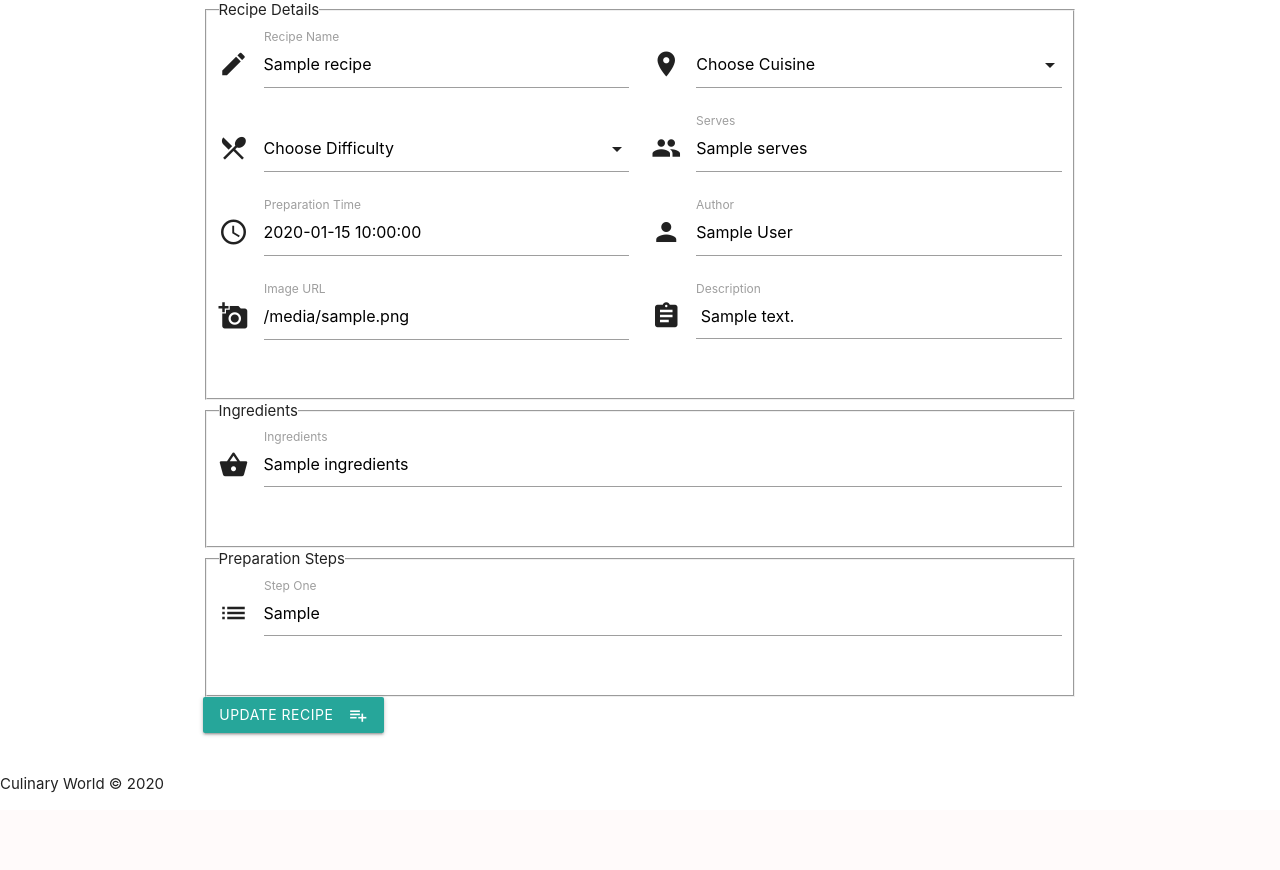
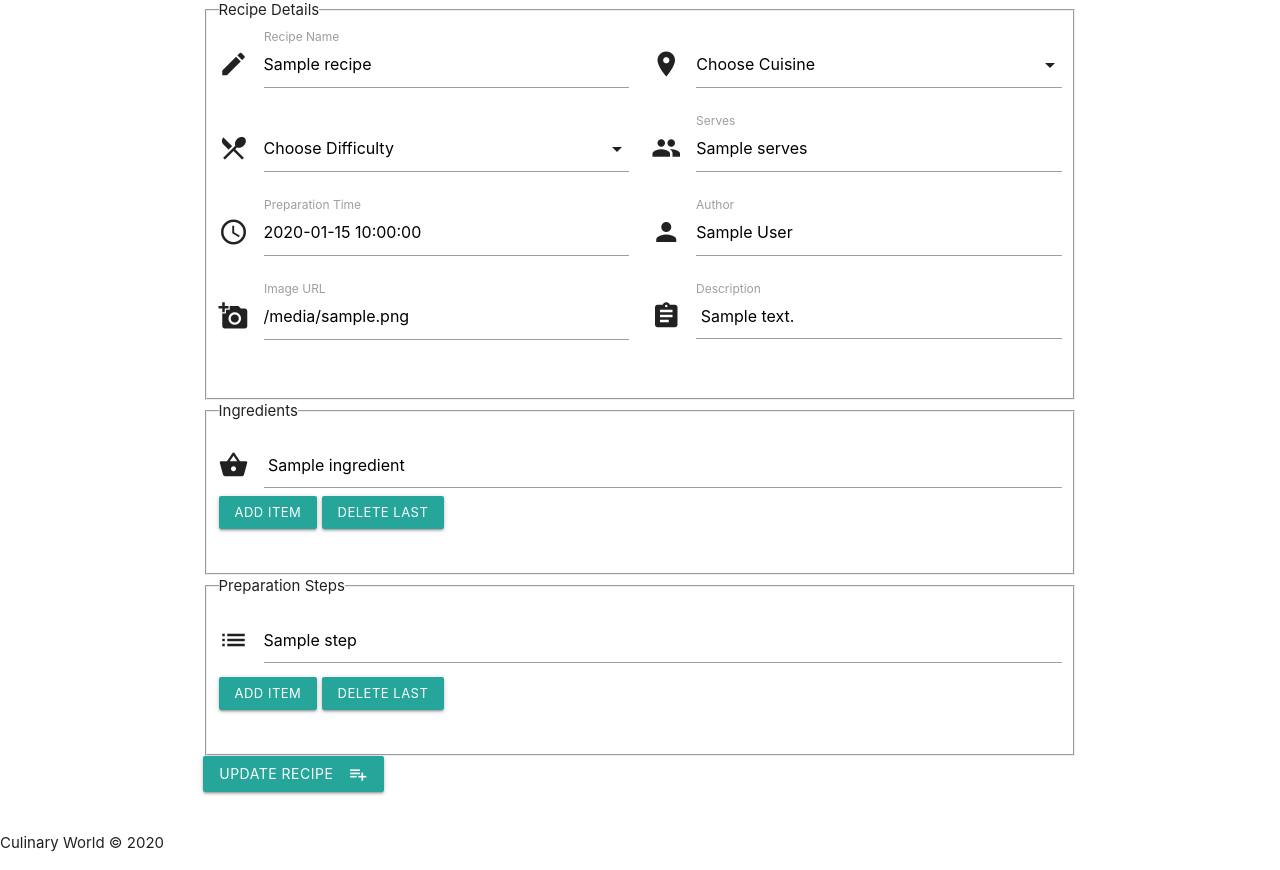
Before and after one commit to adrian80z/Culinary-World, a Flask app: template templates/edit_recipe.html in a window 1280 px wide. Shown: the part 160-1030 px from the top of the page. Before the commit the page ends 953 px from the top, so only its background shows below. Run offline with Flask 2, Linux system fonts and the light colour scheme; the template is opened without the code that fills it: most values are stand-ins (such as "Sample title", 1, 10 or a date in 2020); some libraries are stand-ins or nearby versions.

Commit message:
code formatting

```diff
--- a/templates/edit_recipe.html
+++ b/templates/edit_recipe.html
@@ -20,12 +20,10 @@
                         <option value="" disabled selected>Choose Cuisine</option>
                         {% for type in cuisine_type %}
                         {% if type.c_type == recipes.cuisine_name %}
-                        <option value="{{ type.c_type }}" selected>
-                            {{ type.c_type }}
+                        <option value="{{ type.c_type }}" selected>{{ type.c_type }}
                         </option>
                         {% else %}
-                        <option value="{{ type.c_type }}">
-                            {{ type.c_type }}
+                        <option value="{{ type.c_type }}">{{ type.c_type }}
                             {% endif %}
                             {% endfor %}
                     </select>
@@ -35,13 +33,14 @@
                     <i class="material-icons prefix">restaurant_menu</i>
                     <select id="difficulty" name="difficulty" required>
                         <option value="" disabled selected>Choose Difficulty</option>
-                        {% for diff in difficulty %}
-                        {% if difficulty == diff %}
-                        <option value="{{ diff }}" selected>{{diff}}</option>
+                        {% if difficulty == recipes.difficulty %}
+                        <option value="{{ difficulty }}" selected>{{difficulty}}</option>
                         {% else %}
-                        <option value="{{diff}}">{{diff}}</option>
+                        <option value="Easy">Easy</option>
+                        <option value="Medium">Medium</option>
+                        <option value="Hard">Hard</option>
                         {% endif %}
-                        {% endfor %}
+
                     </select>
                 </div>
 
@@ -76,22 +75,26 @@
         <fieldset>
             <legend>Ingredients</legend>
             <div class="row">
-                <div class="input-field col s12">
+                <div class="input-field col s12" id="items">
                     <i class="material-icons prefix">shopping_basket</i>
-                    <textarea name="ingredients" id="ingredients" class="materialize-textarea"
-                        required>{{ recipes.ingredients }}</textarea>
-                    <label for="ingredients">Ingredients</label>
+                    {% for ingredient in recipes.ingredients %}
+                    <input type="text" name="ingredients" id="ingredients" class="validate" value=" {{ ingredient }} " required >
+                    {% endfor %}
+                    <a class="waves-effect waves-light btn-small add-input-field">Add item</a>
+                    <a class="waves-effect waves-light btn-small delete-last-field">Delete Last</a>
                 </div>
             </div>
         </fieldset>
         <fieldset>
             <legend>Preparation Steps</legend>
             <div class="row">
-                <div class="input-field col s12">
+                <div class="input-field col s12" id="steps">
                     <i class="material-icons prefix">list</i>
-                    <textarea name="step_one" id="step_one" class="materialize-textarea"
-                        required>{{ recipes.step_one }}</textarea>
-                    <label for="icon_prefix">Step One</label>
+                    {% for step in recipes.method %}
+                    <textarea name="method" id="method" class="materialize-textarea" required>{{ step }}</textarea>
+                    {% endfor %}
+                    <a class="waves-effect waves-light btn-small add-step">Add item</a>
+                    <a class="waves-effect waves-light btn-small delete-last-step">Delete Last</a>
                 </div>
             </div>
         </fieldset>
```
